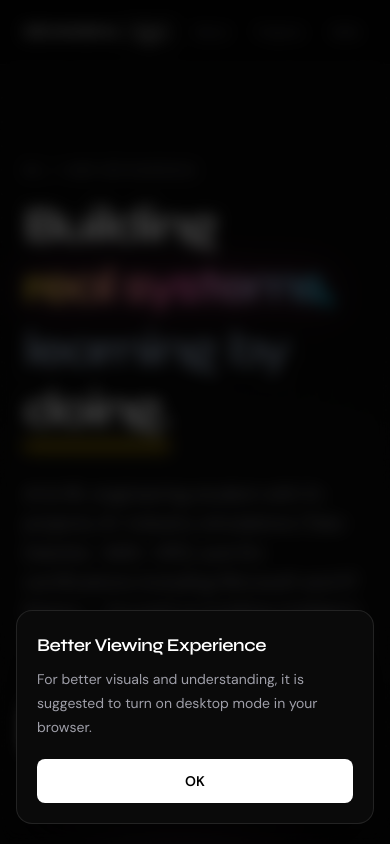
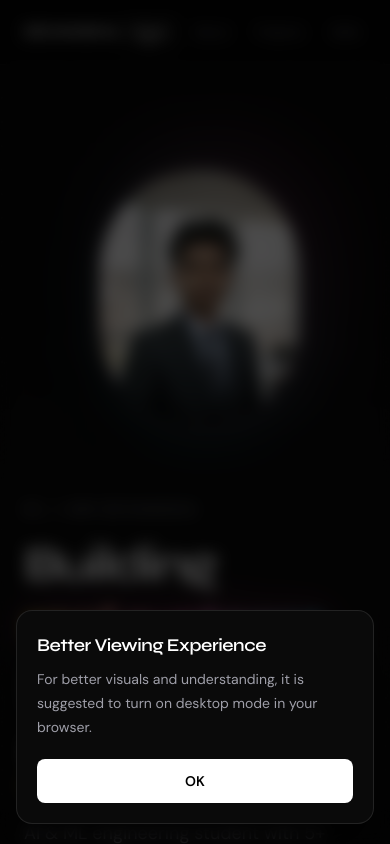
Before and after one commit to devanshu651/portfolio, a Next.js app: page / in a window 390 px wide. Shown: the top 844 px of the page. Built offline with nearby package versions, Linux system fonts and the light colour scheme.

Commit message:
style: optimize Hero headshot and grid layout for perfect mobile responsiveness

```diff
--- a/app/page.tsx
+++ b/app/page.tsx
@@ -121,10 +121,10 @@ export default function Home() {
         <div className="absolute top-1/4 left-1/2 -translate-x-1/2 w-[800px] h-[400px] bg-white/[0.02] rounded-[100%] blur-[120px] pointer-events-none" />
 
         <div className="max-w-6xl mx-auto px-6 w-full relative z-10 reveal py-16 md:py-24">
-          <div className="grid md:grid-cols-12 gap-12 items-center">
+          <div className="grid grid-cols-12 gap-8 md:gap-12 items-center">
 
             {/* Left side text */}
-            <div className="md:col-span-7 max-w-2xl">
+            <div className="col-span-12 md:col-span-7 order-2 md:order-1 max-w-2xl text-left">
               {/* Eyebrow */}
               <p className="text-sm font-semibold tracking-[0.2em] text-zinc-500 uppercase mb-4">
                 Hi, I am Devanshu
@@ -186,11 +186,11 @@ export default function Home() {
             </div>
 
             {/* Right side headshot image */}
-            <div className="md:col-span-5 flex justify-center md:justify-end relative">
+            <div className="col-span-12 md:col-span-5 order-1 md:order-2 flex justify-center md:justify-end relative mb-8 md:mb-0">
               {/* Decorative premium neon glow ring behind photo */}
-              <div className="absolute inset-0 max-w-[280px] max-h-[350px] rounded-full bg-gradient-to-tr from-cyan-500/20 to-pink-500/20 blur-2xl -translate-y-4 translate-x-4 pointer-events-none" />
+              <div className="absolute inset-0 max-w-[220px] md:max-w-[280px] max-h-[275px] md:max-h-[350px] rounded-full bg-gradient-to-tr from-cyan-500/20 to-pink-500/20 blur-2xl -translate-y-4 translate-x-4 pointer-events-none mx-auto md:mx-0" />
 
-              <div className="relative max-w-[280px] aspect-[4/5] w-full rounded-full border border-white/10 bg-zinc-900/40 p-2 shadow-2xl shadow-cyan-500/5 backdrop-blur-md transition-all duration-700 hover:-translate-y-2 hover:border-white/20 hover:shadow-cyan-500/15 group overflow-hidden">
+              <div className="relative max-w-[220px] md:max-w-[280px] aspect-[4/5] w-full rounded-full border border-white/10 bg-zinc-900/40 p-2 shadow-2xl shadow-cyan-500/5 backdrop-blur-md transition-all duration-700 hover:-translate-y-2 hover:border-white/20 hover:shadow-cyan-500/15 group overflow-hidden">
                 {/* Internal background gradient overlay on hover */}
                 <div className="absolute inset-0 bg-gradient-to-tr from-cyan-500/10 via-transparent to-pink-500/10 opacity-0 group-hover:opacity-100 transition-opacity duration-700 pointer-events-none" />
 
```
